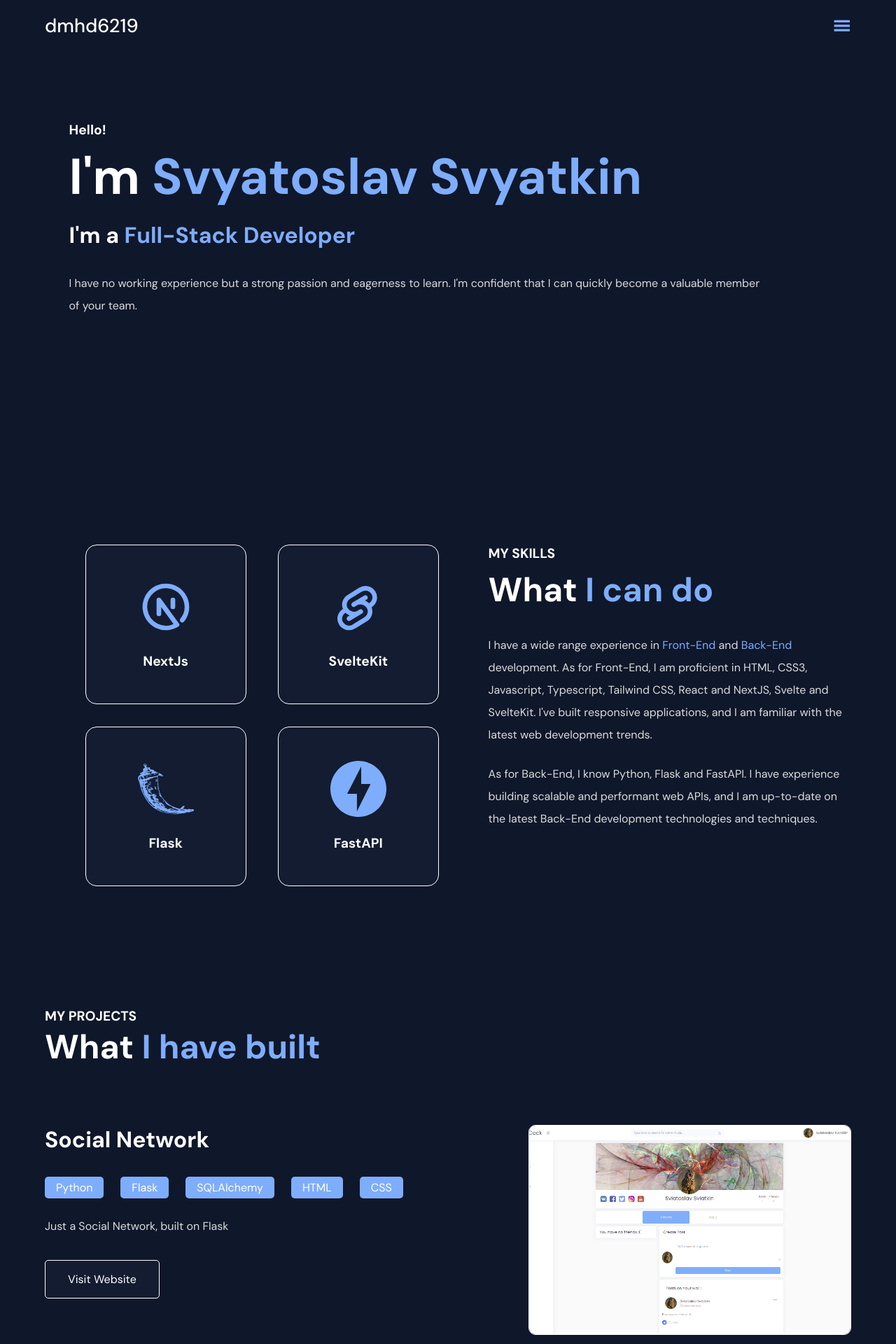
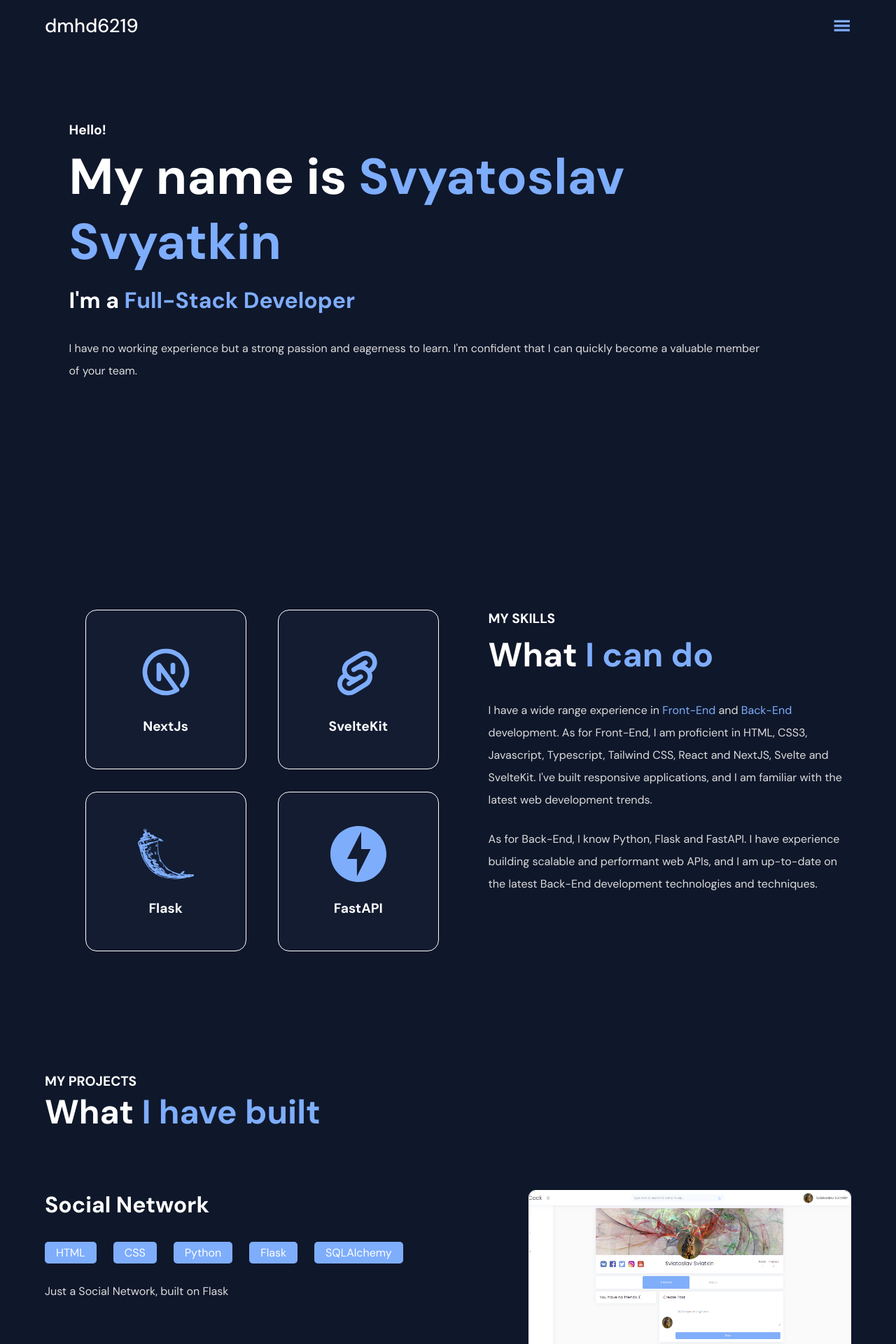
Before and after one commit to dmhd6219/dmhd6219, a React (Create React App) app: page / in a window 1280 px wide. Shown: the top 1920 px of the page at 70% size. Built offline with nearby package versions, Linux system fonts and the light colour scheme; some icons are missing.

Commit message:
add mobile responsiveness

```diff
--- a/src/components/MyProjects.tsx
+++ b/src/components/MyProjects.tsx
@@ -9,6 +9,9 @@
             id="Projects"
             top="5%"
             bottom="5%"
+            responsiveTop="20%"
+            responsiveLeft="1rem"
+            responsiveRight="1rem"
         >
             <Heading as="h4" size="h4">
                 MY PROJECTS
--- a/src/components/MySkills.tsx
+++ b/src/components/MySkills.tsx
@@ -15,8 +15,10 @@
             id="Skills"
             top="10%"
             bottom="10%"
+            responsiveLeft="1rem"
+            responsiveRight="1rem"
         >
-            <FlexContainer fullWidthChild={true}>
+            <FlexContainer fullWidthChild={true} responsiveFlex={true} responsiveDirection="column-reverse">
 
                 {/* Left Section */}
                 <SkillsCardContainer>
--- a/src/components/NavMenu.tsx
+++ b/src/components/NavMenu.tsx
@@ -8,7 +8,7 @@
     return (
         <NavMenuContainer>
             <PaddingContainer left="5%" right="5%" top="2rem">
-                <FlexContainer justify="flex-end">
+                <FlexContainer justify="flex-end" responsiveFlex={true}>
                     <MenuIcon onClick={() => props.setOpenMenu(false)}>
                         <AiOutlineClose/>
                     </MenuIcon>
@@ -17,7 +17,7 @@
 
             {/* Menu Items */}
             <PaddingContainer top="8%">
-                <FlexContainer direction="column" align="center">
+                <FlexContainer direction="column" align="center" responsiveFlex={true}>
                     {NavLinks.map((navLink: NavLinkType) =>
                         <MenuItem
                             key={navLink.id}
--- a/src/components/Navbar.tsx
+++ b/src/components/Navbar.tsx
@@ -23,9 +23,11 @@
             <PaddingContainer
                 top="1.2rem"
                 bottom="1.2rem"
+                responsiveLeft="1rem"
+                responsiveRight="1rem"
             >
                 <Container>
-                    <FlexContainer justify="space-between">
+                    <FlexContainer justify="space-between" responsiveFlex={true}>
                         {/* Left Section */}
                         <Logo>
                             dmhd6219
--- a/src/components/Project.tsx
+++ b/src/components/Project.tsx
@@ -30,8 +30,6 @@
                 <ParaText top="1.5rem" bottom="2rem">
                     {props.data.desc}
                 </ParaText>
-
-                <Button>Visit Website</Button>
             </div>
 
             {/* Right Section */}
--- a/src/components/Showcase.tsx
+++ b/src/components/Showcase.tsx
@@ -18,6 +18,10 @@
             right="10%"
             top="15%"
             bottom="10%"
+            responsiveLeft="1rem"
+            responsiveRight="1rem"
+            responsiveTop="8rem"
+
         >
             <FlexContainer
                 fullWidthChild={true}>
@@ -29,7 +33,7 @@
                     </Heading>
 
                     <Heading as="h1" size="h1" top="0.5rem" bottom="1rem">
-                        I'm <SecondaryText>Svyatoslav Svyatkin</SecondaryText>
+                        My name is <SecondaryText>Svyatoslav Svyatkin</SecondaryText>
                     </Heading>
 
                     <Heading as="h3" size="h3">
@@ -42,7 +46,7 @@
                     </ParaText>
 
                     {/* Icons */}
-                    <FlexContainer gap="20px">
+                    <FlexContainer gap="20px" responsiveFlex={true}>
                         <IconContainer color="secondary" size="1.5rem">
                             <FaGithub/>
                         </IconContainer>
--- a/src/styles/Global.styled.ts
+++ b/src/styles/Global.styled.ts
@@ -15,7 +15,12 @@
     top?: string,
     bottom?: string,
     left?: string,
-    right?: string
+    right?: string,
+
+    responsiveTop?: string,
+    responsiveBottom?: string,
+    responsiveLeft?: string,
+    responsiveRight?: string
 }
 
 export const PaddingContainer = styled.div<PaddingContainerProps>`
@@ -23,6 +28,13 @@
   padding-bottom: ${({bottom}) => bottom};
   padding-left: ${({left}) => left};
   padding-right: ${({right}) => right};
+
+  @media (max-width: ${({theme}) => theme.breakpoints.mobile}) {
+    padding-top: ${({responsiveTop}) => responsiveTop};
+    padding-bottom: ${({responsiveBottom}) => responsiveBottom};
+    padding-left: ${({responsiveLeft}) => responsiveLeft};
+    padding-right: ${({responsiveRight}) => responsiveRight};
+  }
 `
 
 interface FlexContainerProps {
@@ -30,7 +42,9 @@
     align?: string,
     gap?: string,
     direction?: string,
-    fullWidthChild?: boolean
+    fullWidthChild?: boolean,
+    responsiveFlex?: boolean,
+    responsiveDirection?: string
 }
 
 export const FlexContainer = styled.div<FlexContainerProps>`
@@ -42,6 +56,12 @@
 
   & > div {
     flex: ${({fullWidthChild}) => fullWidthChild && 1};
+  }
+
+  @media (max-width: ${({theme}) => theme.breakpoints.mobile}) {
+    display: ${({responsiveFlex}) => responsiveFlex ? 'flex' : 'block'};
+
+    flex-direction: ${({responsiveDirection}) => responsiveDirection};
   }
 `
 
@@ -67,6 +87,23 @@
         return;
     }
   }};
+
+  @media(max-width: ${({theme}) => theme.breakpoints.mobile}){
+    font-size: ${({size}) => {
+      switch (size) {
+        case 'h1' :
+          return '2.5rem';
+        case 'h2' :
+          return '2rem';
+        case 'h3' :
+          return '1.5rem';
+        case 'h4' :
+          return '1rem';
+        default :
+          return;
+      }
+    }}
+  }
 `
 
 export const SecondaryText = styled.span`
@@ -102,13 +139,13 @@
   padding: 1rem 2rem;
   color: ${({theme}) => theme.colors.white};
   background-color: ${({theme}) => theme.colors.primary_light};
-  border : 1px solid ${({theme}) => theme.colors.gray};
+  border: 1px solid ${({theme}) => theme.colors.gray};
   border-radius: 5px;
   cursor: pointer;
   transition: all 0.3s ease;
 
-  &:hover{
-    color : ${({theme}) => theme.colors.primary_light};
+  &:hover {
+    color: ${({theme}) => theme.colors.primary_light};
     background-color: ${({theme}) => theme.colors.white};
   }
 `
--- a/src/styles/MyProjects.styled.ts
+++ b/src/styles/MyProjects.styled.ts
@@ -8,6 +8,10 @@
   padding: 0.3rem 1rem;
   border-radius: 5px;
 
+  @media(max-width: ${({theme}) => theme.breakpoints.mobile}){
+    margin-right: 1rem;
+    margin-bottom: 1rem;
+  }
 `
 
 interface ProjectImageContainer{
@@ -25,4 +29,9 @@
   height: 300px;
   object-fit: cover;
   border-radius: 10px;
+
+  @media (max-width: ${({theme}) => theme.breakpoints.mobile}) {
+    width: 100%;
+    margin-top: 2rem;
+  }
 `
--- a/src/styles/MySkills.styled.ts
+++ b/src/styles/MySkills.styled.ts
@@ -5,6 +5,11 @@
   grid-template-columns: auto auto;
   grid-gap : 2rem;
   padding : 0 5%;
+
+  @media(max-width: ${({theme}) => theme.breakpoints.mobile}){
+    display: block;
+    padding: 0;
+  }
 `
 
 export const SkillsCard = styled.div`
@@ -16,4 +21,9 @@
   flex-direction: column;
   align-items: center;
   background-color: ${({theme}) => theme.colors.primary_light};
+
+  @media(max-width: ${({theme}) => theme.breakpoints.mobile}){
+    width: 100%;
+    margin-top: 2rem;
+  }
 `
--- a/src/utils/Data.tsx
+++ b/src/utils/Data.tsx
@@ -50,7 +50,7 @@
         id : 0,
         name : "Social Network",
         desc : "Just a Social Network, built on Flask",
-        stack : ['Python', 'Flask', 'SQLAlchemy', 'HTML', 'CSS'],
+        stack : ['HTML', 'CSS', 'Python', 'Flask', 'SQLAlchemy',],
         img : SocialNetworkScreenshot
     }
 ]
```
